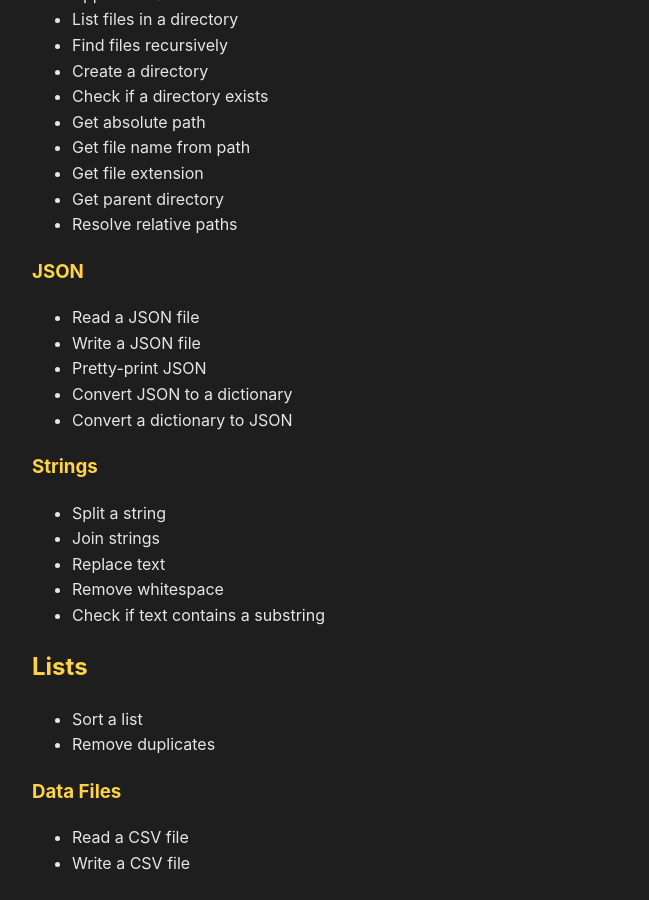
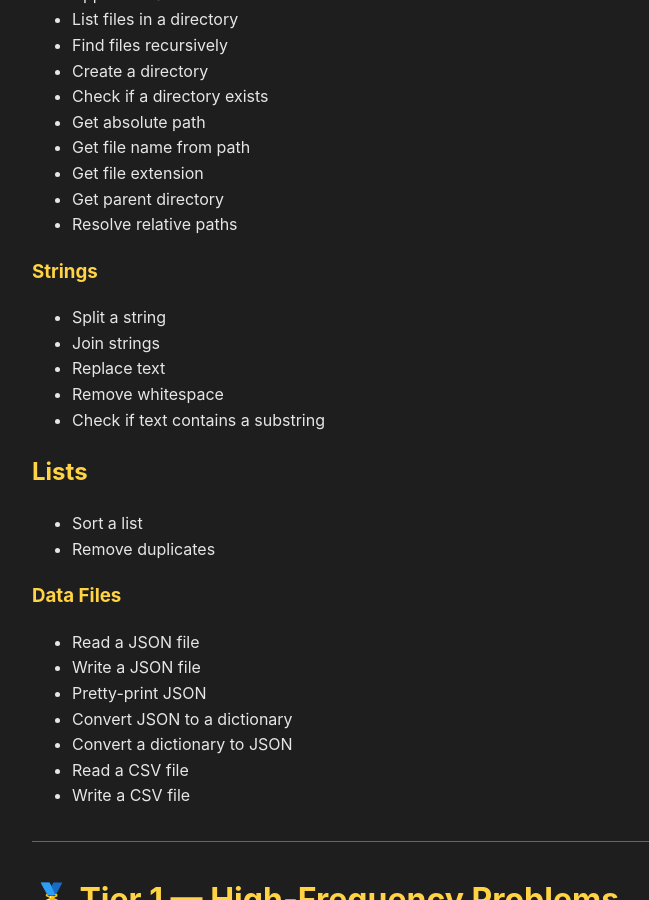
Before and after one commit to jbakchr/easier-python-docs, a Jekyll site: the page built from ROADMAP.md, in a window 1280 px wide and 900 px high, scrolled down 2816 px. Shown: the whole window, without its empty margins (158-807 px from the left). Built offline with Jekyll 4.4.1, drawn with Linux system fonts in a browser that asks for light colours; our own code applies the rules of GitHub Pages for plain Markdown files; part of the change alters nothing that is shown.

Commit message:
refactor(roadmap): move JSON utilities into Data Files section

```diff
--- a/ROADMAP.md
+++ b/ROADMAP.md
@@ -122,14 +122,6 @@ The goal is to build a practical collection of high-frequency Python solutions.
 - Get parent directory
 - Resolve relative paths
 
-### JSON
-
-- Read a JSON file
-- Write a JSON file
-- Pretty-print JSON
-- Convert JSON to a dictionary
-- Convert a dictionary to JSON
-
 ### Strings
 
 - Split a string
@@ -145,6 +137,11 @@ The goal is to build a practical collection of high-frequency Python solutions.
 
 ### Data Files
 
+- Read a JSON file
+- Write a JSON file
+- Pretty-print JSON
+- Convert JSON to a dictionary
+- Convert a dictionary to JSON
 - Read a CSV file
 - Write a CSV file
 
```
